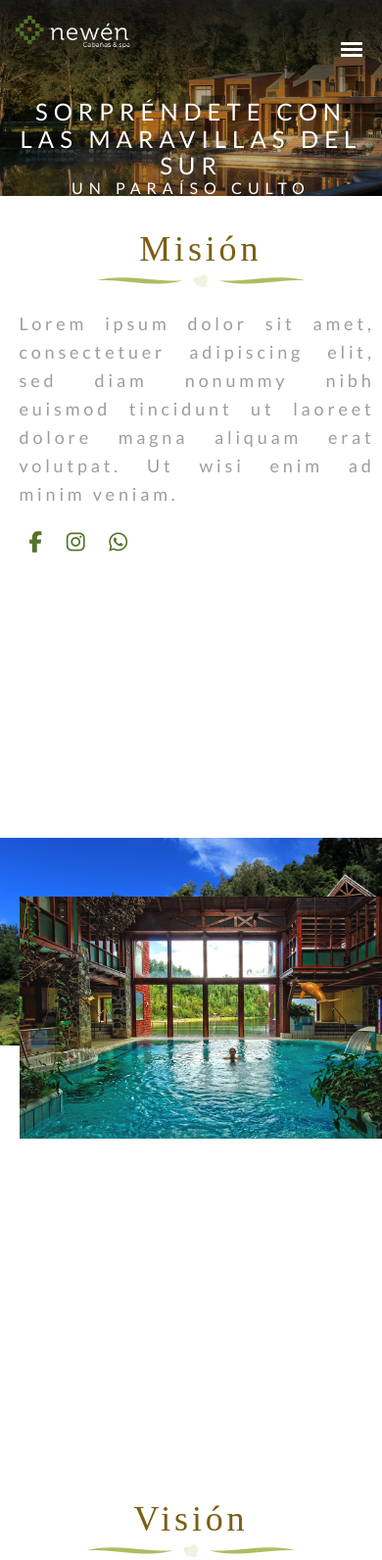
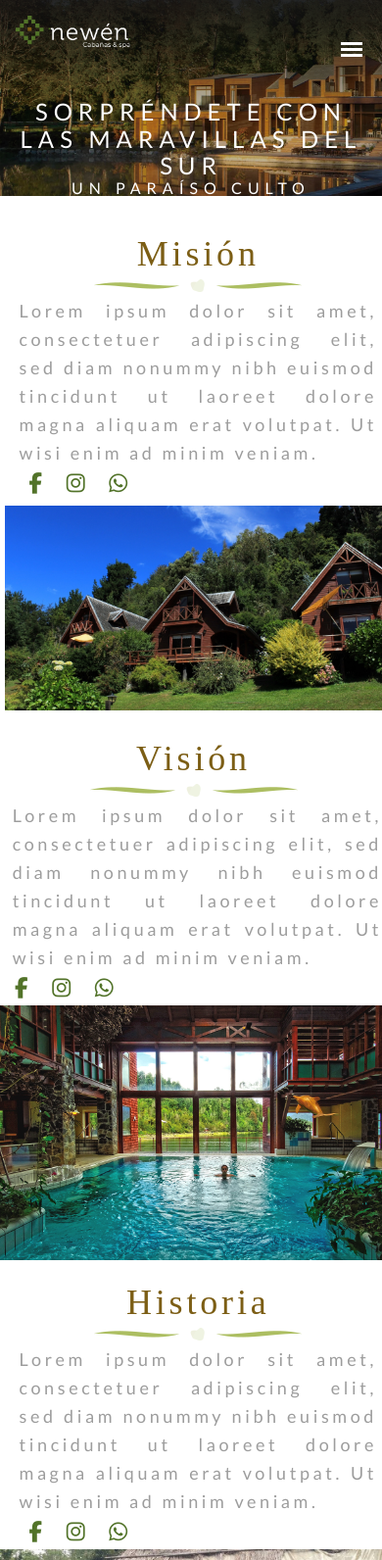
Before and after one commit to fjarar/newen, a plain HTML site: page nosotros.html in a window 390 px wide. Shown: the top 1592 px of the page at 98% size. Drawn offline with nearby package versions, Linux system fonts and the light colour scheme; a web font is replaced by a local one.

Commit message:
Added and fixed responsive to nosotros page

```diff
--- a/nosotros.html
+++ b/nosotros.html
@@ -5,7 +5,7 @@
     <meta name="viewport" content="width=device-width, initial-scale=1.0" />
     <link rel="stylesheet" href="style/normalize.css" />
     <link rel="stylesheet" href="style/style.css" type="text/css" />
-    <link rel="stylesheet" href="style/nosotros.css" />
+    <link rel="stylesheet" href="style/nosotros.css" type="text/css" />
     <link rel="stylesheet" href="style/responsive.css" type="text/css" />
     <!-- Enlace a FontAwasome para importar iconos de redes sociales -->
     <script
@@ -22,7 +22,7 @@
     <header class="header">
       <div class="container-header1">
         <!-- logo encabezado -->
-        <div class="row-header1 margin-left column-logo">
+        <div class="row-header1 margin-left content-nos column-logo">
           <img src="images/logo_newen.png" class="logo-header" alt="logo" />
         </div>
 
@@ -34,7 +34,7 @@
       </nav>
 
         <!-- barra navegacion encabezado -->
-        <div class="row-header1 margin-right menu-column">
+        <div class="row-header1 margin-right content-nos menu-column">
           <nav class="nav" id="menu-header">
             <a href="index.html" class="nav-item">INICIO</a>
             <a href="#" class="nav-item active">NOSOTROS</a>
@@ -50,18 +50,18 @@
     </header>
     <!-- Contenido cuerpo pagina -->
     <!-- Contenido primera fila -->
-    <section class="container-body">
-      <section class="margin-left">
-        <h1>Misión</h1>
+    <section class="container-body-nos">
+      <section class="margin-left content-nos">
+        <h1 class="zero-margin">Misión</h1>
         <div class="center">
-          <img src="images/separador_de_paginas.png" alt="separador" />
+          <img src="images/separador_de_paginas.png" class="zero-margin" alt="separador" />
         </div>
-        <p class="p-section">
+        <p class="p-section p-nosotros zero-margin">
           Lorem ipsum dolor sit amet, consectetuer adipiscing elit, sed diam
           nonummy nibh euismod tincidunt ut laoreet dolore magna aliquam erat
           volutpat. Ut wisi enim ad minim veniam.
         </p>
-        <div class="social-media left">
+        <div class="social-media2 left">
           <a href="#">
             <i class="fab fa-facebook-f"></i>
           </a>
@@ -69,26 +69,26 @@
           <a href="#"><i class="fab fa-whatsapp"></i> </a>
         </div>
       </section>
-      <aside class="margin-right">
+      <aside class="margin-right content-nos">
         <img src="images/cabanas.jfif" class="img-content" alt="cabañas" />
       </aside>
     </section>
     <!-- contenido segunda fila -->
-    <section class="container-body">
-      <aside class="margin-left">
+    <section class="container-body-nos second-row">
+      <aside class="margin-left content-nos zero-margin">
         <img src="images/termas_puyuhuapi.jfif" class="img-content" alt="termas_puyuhuapi" />
       </aside>
-      <section class="margin-right">
-        <h1>Visión</h1>
+      <section class="margin-right content-nos">
+        <h1 class="zero-margin">Visión</h1>
         <div class="center">
-          <img src="images/separador_de_paginas.png" alt="separador" />
+          <img src="images/separador_de_paginas.png" class="zero-margin" alt="separador" />
         </div>
-        <p class="p-section">
+        <p class="p-section p-nosotros zero-margin">
           Lorem ipsum dolor sit amet, consectetuer adipiscing elit, sed diam
           nonummy nibh euismod tincidunt ut laoreet dolore magna aliquam erat
           volutpat. Ut wisi enim ad minim veniam.
         </p>
-        <div class="social-media left">
+        <div class="social-media2 left">
           <a href="#">
             <i class="fab fa-facebook-f"></i>
           </a>
@@ -98,18 +98,18 @@
       </section>
     </section>
     <!-- contenido tercera fila -->
-    <section class="container-body margin-bottom">
-        <section class="margin-left">
-          <h1>Historia</h1>
+    <section class="container-body-nos margin-bottom third-row">
+        <section class="margin-left content-nos">
+          <h1 class="zero-margin">Historia</h1>
           <div class="center">
-            <img src="images/separador_de_paginas.png" alt="separador" />
+            <img src="images/separador_de_paginas.png" class="zero-margin" alt="separador" />
           </div>
-          <p class="p-section">
+          <p class="p-section p-nosotros zero-margin">
             Lorem ipsum dolor sit amet, consectetuer adipiscing elit, sed diam
             nonummy nibh euismod tincidunt ut laoreet dolore magna aliquam erat
             volutpat. Ut wisi enim ad minim veniam.
           </p>
-          <div class="social-media left">
+          <div class="social-media2 left">
             <a href="#">
               <i class="fab fa-facebook-f"></i>
             </a>
@@ -117,8 +117,8 @@
             <a href="#"><i class="fab fa-whatsapp"></i> </a>
           </div>
         </section>
-        <aside class="margin-right">
-          <img src="images/mapuches.jfif" class="img-content" alt="comunidad_mapuche" />
+        <aside class="margin-right zero-margin">
+          <img src="images/mapuches.jfif" class="img-content bottom-margin" alt="comunidad_mapuche" />
         </aside>
       </section>
 
--- a/style/nosotros.css
+++ b/style/nosotros.css
@@ -2,11 +2,44 @@ header {
   background-image: url("../images/header_nosotros.png");
 }
 
-.container-body {
+.container-body-nos {
+  font-style: normal;
+  font-size: 24px;
+  line-height: 29px;
+  letter-spacing: 0.16em;
   display: grid;
+  grid-template-columns: 1fr 1fr;
+  color: #ffffff;
+  width: 100%;
+  padding-bottom: 5%;
+  margin-top: 40px;
+}
+
+.container-body-nos {
   grid-template-columns: 50% 50%;
   grid-template-rows: 100%;
 }
+
+.container-body-nos h1{
+  font-size: 1.5em;
+  margin-top: 15px;
+  line-height: 73,8px;
+  font-weight: 400;
+  font-family: 'Kotta One', serif;
+  color: #7c5e15;
+}
+
+.container-body-nos h1, h3{
+  text-align: center;
+}
+
+.container-body-nos h3{
+  font-weight: normal;
+  font-size: 20px;
+  line-height: 184.5%;
+  color: #8c7232;
+}
+
 
 .left {
   text-align: start;
@@ -20,7 +53,7 @@ header {
   font-size: 0.9em;
 }
 
-.social-media a {
+.social-media2 a {
   text-decoration: none;
   letter-spacing: initial;
 }
--- a/style/responsive.css
+++ b/style/responsive.css
@@ -9,6 +9,42 @@
   .social-media{
     margin-bottom: 3%;
   }
+
+  .zero-margin{
+    margin: 0;
+  }
+
+  .container-body-nos h1{
+    margin-top: 0;
+  }
+
+  .p-nosotros{
+    letter-spacing: 0.2em;
+  }
+}
+
+@media screen and (max-width: 990px){
+  .content-nos{
+    margin: 5px;
+  }
+
+  .container-body-nos{
+    display: flex;
+    flex-direction: column;
+  }
+
+  .second-row{
+    flex-direction: column-reverse;
+    margin: 0;
+  }
+
+  .third-row{
+    margin-top: 0;
+  }
+
+  .bottom-margin{
+    margin-bottom: 5%;
+  }
 }
 
 
@@ -18,6 +54,9 @@
   }
   .margin-right{
     margin-right: 0;
+  }
+  .zero-margin {
+    margin: 0;
   }
   .mountain-home{
     width: 95%;
@@ -59,9 +98,6 @@
     margin-left: -100px;
   }
 
-  /* nav.responsive img {
-    margin-top: -60px;
-  } */
 }
 
 @media screen and (max-width: 730px){
@@ -96,6 +132,10 @@
   .social-media{
     margin-bottom: 3em;
   }
+
+  .bottom-margin{
+    margin-bottom: 10%;
+  }
 }
 
 @media screen and (max-width: 660px){
@@ -114,6 +154,10 @@
   .container-galeria{
     padding-bottom: 20%;
   }
+
+  .bottom-margin{
+    margin-bottom: 15%;
+  }
 }
 
 
@@ -129,7 +173,7 @@
 
   .menu-column{
     grid-column-start: span 2;
-    width: 100%;
+    width: 99%;
   }
 
   .container-header2{
```
Also changed, not shown: contacto.html (+2 -2 lines).
